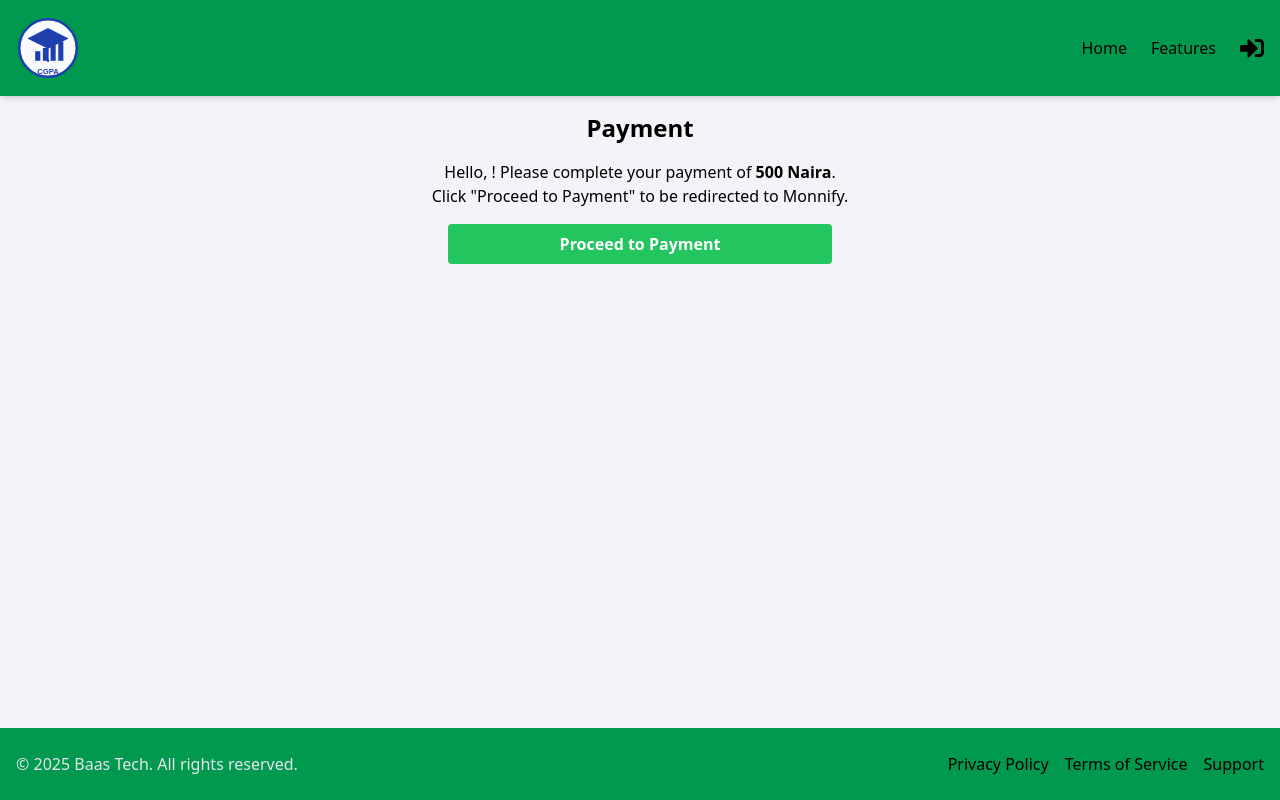
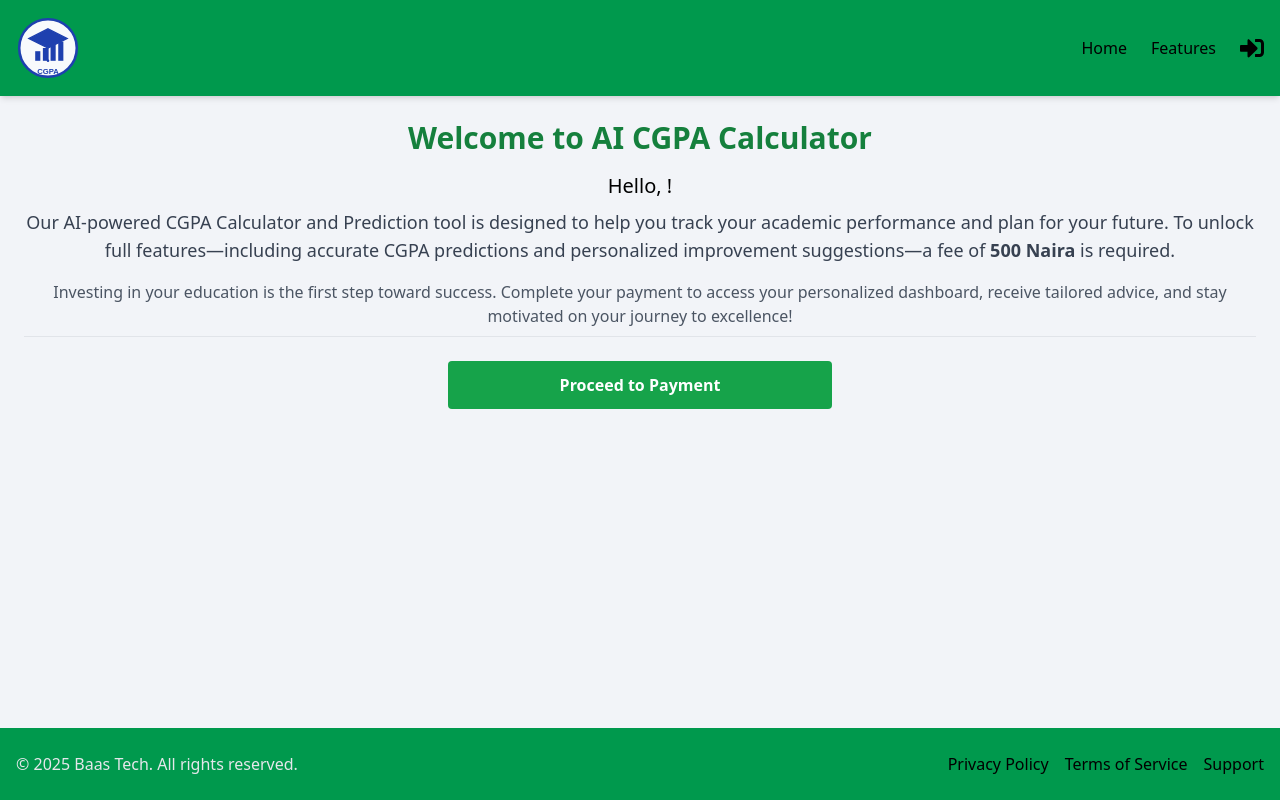
Before and after one commit to Baas869/CGPA-Calculator, a React (Create React App) app: page /payment in a window 1280 px wide. Built offline with nearby package versions, Linux system fonts and the light colour scheme; the HTML template or start-up script is replaced by a standard one.

Commit message:
payment page

```diff
--- a/src/pages/Payment.jsx
+++ b/src/pages/Payment.jsx
@@ -7,46 +7,41 @@ import "react-toastify/dist/ReactToastify.css";
 
 const Payment = () => {
   const { user } = useContext(AuthContext);
-  const navigate = useNavigate(); // ✅ Make sure this is used in handlePayment
+  const navigate = useNavigate();
   const [loading, setLoading] = useState(false);
 
   const handlePayment = async () => {
     try {
       if (!user || !user.id) {
-        toast.dismiss(); // Remove previous notifications
+        toast.dismiss();
         toast.error("User ID missing! Please log in again.");
-        navigate("/login"); // ✅ Now navigate is used
+        navigate("/login");
         return;
       }
 
       setLoading(true);
-      toast.dismiss(); // Remove previous notifications
+      toast.dismiss();
       toast.info("Generating your payment link...");
 
-      // Convert user ID to string
-      const studentIdString = String(user.id);
-
-      // console.log("Sending Payment Request:", { student_id: studentIdString });
+      // Convert user ID to number
+      const studentId = Number(user.id);
 
       const response = await axios.post(
         "https://cgpacalculator-0ani.onrender.com/payment/payment/initiate",
-        { student_id: studentIdString },
+        { student_id: studentId },
         { headers: { "Content-Type": "application/json" } }
       );
 
-      // console.log("Payment API Response:", response.data);
-
       if (response.data && response.data.payment_link) {
-        toast.dismiss(); // Remove previous notifications
+        toast.dismiss();
         toast.success("Redirecting to Monnify...");
         window.location.href = response.data.payment_link;
       } else {
-        toast.dismiss(); // Remove previous notifications
+        toast.dismiss();
         toast.error("Failed to generate payment link! Please try again.");
       }
     } catch (error) {
-      // console.error("Payment error:", error.response ? error.response.data : error.message);
-      toast.dismiss(); // Remove previous notifications
+      toast.dismiss();
       toast.error("An error occurred while initiating payment. Please refresh and login again");
     } finally {
       setLoading(false);
@@ -54,17 +49,25 @@ const Payment = () => {
   };
 
   return (
-    <div className="container mx-auto p-4 text-center">
-      <h2 className="text-2xl font-bold mb-4">Payment</h2>
-      <p>Hello, <strong>{user?.name}</strong>! Please complete your payment of <strong>500 Naira</strong>.</p>
-      <p>Click "Proceed to Payment" to be redirected to Monnify.</p>
-
+    <div className="container mx-auto p-6 text-center">
+      <h2 className="text-3xl font-bold mb-4 text-green-700">
+        Welcome to AI CGPA Calculator
+      </h2>
+      <p className="text-xl mb-2">
+        Hello, <strong>{user?.name}</strong>!
+      </p>
+      <p className="text-lg text-gray-700 mb-4">
+        Our AI-powered CGPA Calculator and Prediction tool is designed to help you track your academic performance and plan for your future. To unlock full features—including accurate CGPA predictions and personalized improvement suggestions—a fee of <strong>500 Naira</strong> is required.
+      </p>
+      <p className="text-base text-gray-600 mb-6 border-b border-gray-300 border-opacity-50 pb-2">
+        Investing in your education is the first step toward success. Complete your payment to access your personalized dashboard, receive tailored advice, and stay motivated on your journey to excellence!
+      </p>
       <button
         onClick={handlePayment}
-        className="bg-green-500 hover:bg-green-600 text-white font-bold py-2 px-4 rounded mt-4 w-full max-w-sm"
+        className="bg-green-600 hover:bg-green-700 text-white font-bold py-3 px-6 rounded w-full max-w-sm"
         disabled={loading}
       >
-        {loading ? "Processing..." : "Proceed to Payment"}
+        {loading ? "Processing Payment..." : "Proceed to Payment"}
       </button>
     </div>
   );
```
